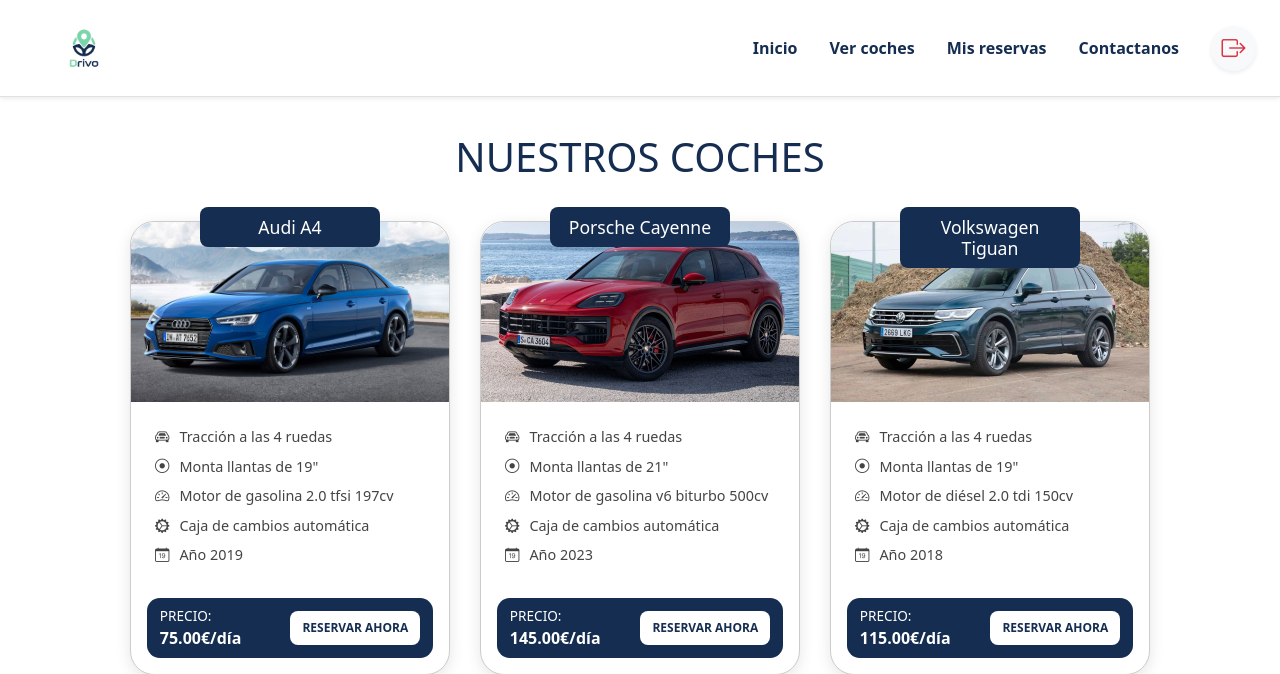
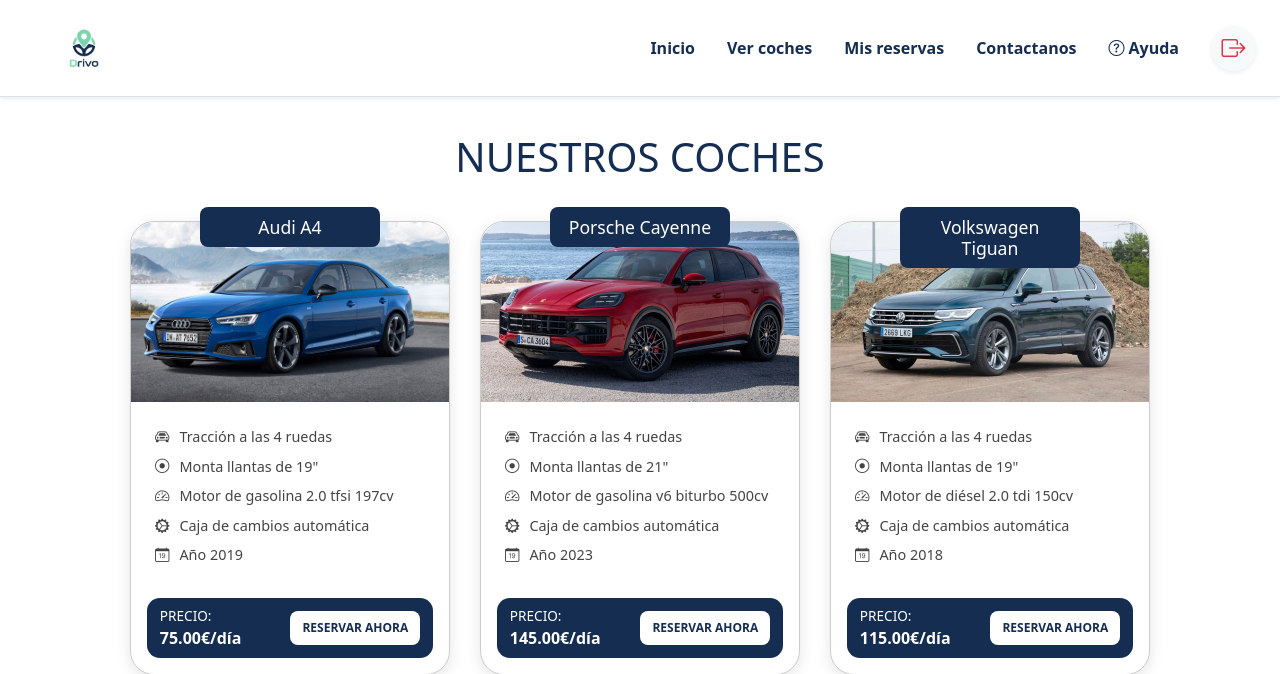
Before and after one commit to aalvarezruizgijon/Proyecto-Final, a PHP site: page /Controller/coches.php in a window 1280 px wide. Shown: the top 674 px of the page. Run offline with PHP 8.4, Linux system fonts and the light colour scheme; the visitor is signed in with stand-in values (Sample User, id 1); data comes from the database, SQL or seed files in the repository.

Commit message:
Añadido Icono Ayuda en el Header

```diff
--- a/View/header.php
+++ b/View/header.php
@@ -23,6 +23,12 @@
                     <a class="nav-link fw-bold px-3 text-primary-drivo" href="./contacto.php">Contactanos</a>
                 </li>
 
+                <li class="nav-item">
+                    <a class="nav-link fw-bold px-3 text-primary-drivo" href="./ayuda.php">
+                        <i class="bi bi-question-circle me-1"></i>Ayuda
+                    </a>
+                </li>
+
                 <li class="nav-item ms-lg-3 mt-3 mt-lg-0">
                     <div class="icon--user d-flex justify-content-center align-items-center shadow-sm" style="width: 45px; height: 45px; border-radius: 50%; background-color: #f8f9fa;">
                         <?php if (isset($_SESSION['id_cliente'])): ?>
```
